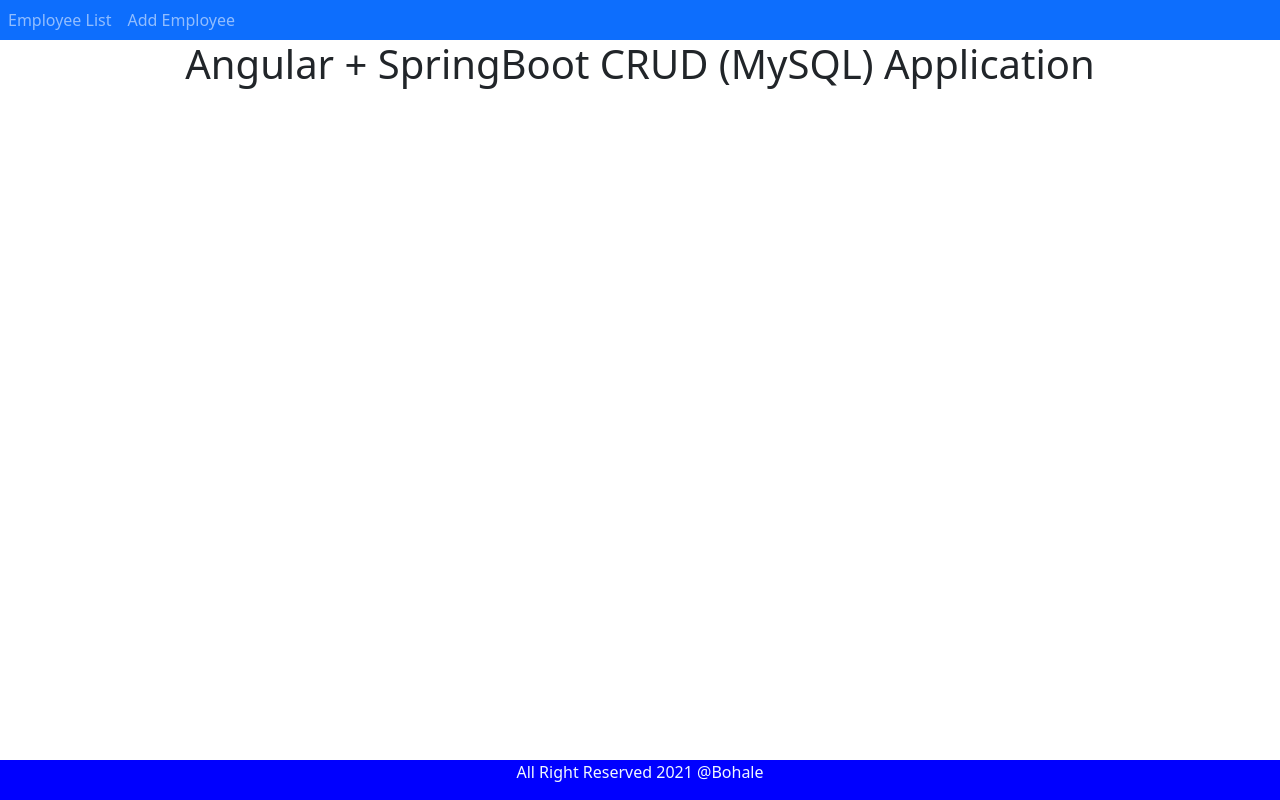
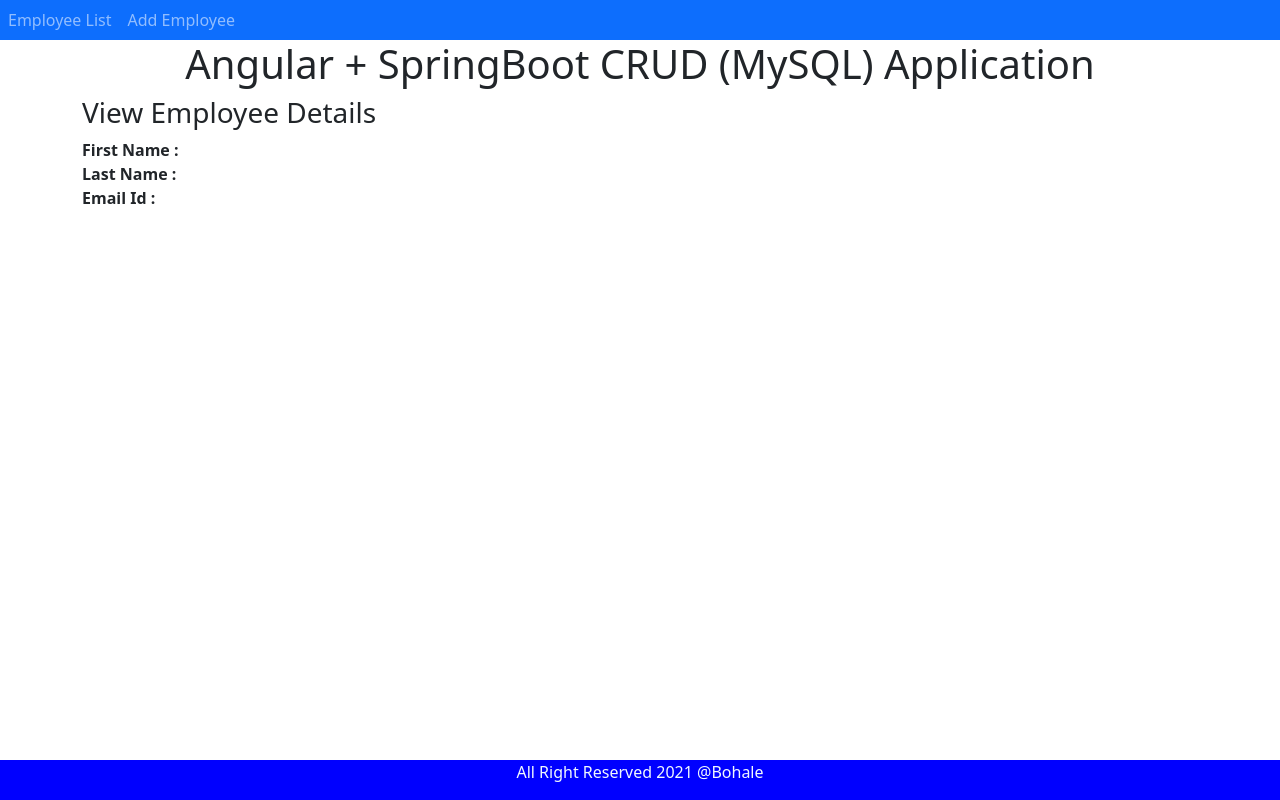
Before and after one commit to bohale/springboot-angular-crud-app, an Angular app in the folder angular-frontend/: page /employee-details/1 in a window 1280 px wide. Before the commit this address led to /. Built offline with nearby package versions, Linux system fonts and the light colour scheme; no server answers.

Commit message:
display employee details

```diff
--- a/angular-frontend/src/app/app-routing.module.ts
+++ b/angular-frontend/src/app/app-routing.module.ts
@@ -1,3 +1,4 @@
+import { EmployeeDetailsComponent } from './employee-details/employee-details.component';
 import { UpdateEmployeeComponent } from './update-employee/update-employee.component';
 import { CreateEmployeeComponent } from './create-employee/create-employee.component';
 import { EmployeeListComponent } from './employee-list/employee-list.component';
@@ -8,6 +9,7 @@
   { path: 'employees', component: EmployeeListComponent },     // path is /employees/
   { path: 'create-employee', component: CreateEmployeeComponent },
   { path: 'update-employee/:id', component: UpdateEmployeeComponent },
+  { path: 'employee-details/:id', component: EmployeeDetailsComponent },
   { path: '', redirectTo: 'employees', pathMatch: 'full' },    // redirect empty path to /employees
 ];
 
--- a/angular-frontend/src/app/app.module.ts
+++ b/angular-frontend/src/app/app.module.ts
@@ -8,6 +8,7 @@
 import { CreateEmployeeComponent } from './create-employee/create-employee.component';
 import { FormsModule } from '@angular/forms';
 import { UpdateEmployeeComponent } from './update-employee/update-employee.component';
+import { EmployeeDetailsComponent } from './employee-details/employee-details.component';
 
 @NgModule({
   declarations: [
@@ -15,6 +16,7 @@
     EmployeeListComponent,
     CreateEmployeeComponent,
     UpdateEmployeeComponent,
+    EmployeeDetailsComponent,
   ],
   imports: [
     BrowserModule,
--- /dev/null
+++ b/angular-frontend/src/app/employee-details/employee-details.component.html
@@ -0,0 +1,12 @@
+<h3>View Employee Details</h3>
+<div>
+    <div>
+        <label> <b> First Name :</b></label> {{employee.firstName}}
+    </div>
+    <div>
+        <label> <b> Last Name :</b></label> {{employee.lastName}}
+    </div>
+    <div>
+        <label> <b> Email Id :</b></label> {{employee.emailId}}
+    </div>
+</div>
--- /dev/null
+++ b/angular-frontend/src/app/employee-details/employee-details.component.ts
@@ -0,0 +1,28 @@
+import { Component, OnInit } from '@angular/core';
+import { Router, ActivatedRoute } from '@angular/router';
+import { EmployeeService } from '../employee.service';
+import { Employee } from './../employee';
+
+@Component({
+  selector: 'app-employee-details',
+  templateUrl: './employee-details.component.html',
+  styleUrls: ['./employee-details.component.css']
+})
+export class EmployeeDetailsComponent implements OnInit {
+
+  id!: number;
+  employee!: Employee;
+
+  constructor(
+    private route: ActivatedRoute,
+    private employeeService: EmployeeService
+  ) { }
+
+  ngOnInit(): void {
+    this.id = this.route.snapshot.params['id'];
+    this.employee = new Employee();
+    this.employeeService.getEmployeeById(this.id).subscribe(data => {
+      this.employee = data;
+    }, error => { console.log(error)})
+  }
+}
--- a/angular-frontend/src/app/employee-list/employee-list.component.html
+++ b/angular-frontend/src/app/employee-list/employee-list.component.html
@@ -16,6 +16,7 @@
             <td>
                 <button (click) = "updateEmployee(employee.id)" class="btn btn-info">Update</button>
                 <button (click) = "deleteEmployee(employee.id)" class="btn btn-danger" style="margin-left: 10px">Delete</button>
+                <button (click) = "employeeDetails(employee.id)" class="btn btn-success" style="margin-left: 10px">View</button>
             </td>
         </tr>
     </tbody>
--- a/angular-frontend/src/app/employee-list/employee-list.component.ts
+++ b/angular-frontend/src/app/employee-list/employee-list.component.ts
@@ -47,6 +47,10 @@
     });
   }
 
+  employeeDetails(id: number) {
+    this.router.navigate(['employee-details', id]);
+  }
+
   updateEmployee(id: number){
     this.router.navigate(['update-employee', id]);
   }
```
Also changed, not shown: angular-frontend/src/app/employee-details/employee-details.component.css (added), 2 other files (tests, documents, lock files or other folders).
